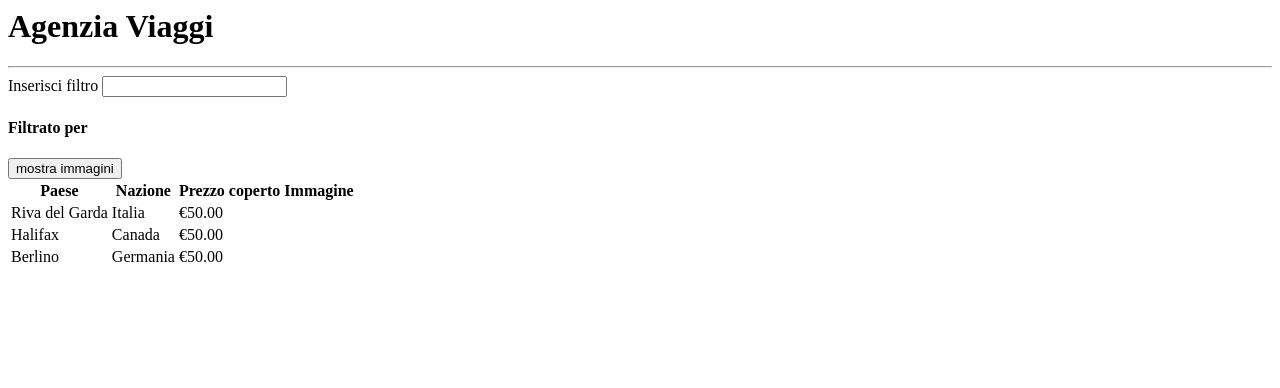
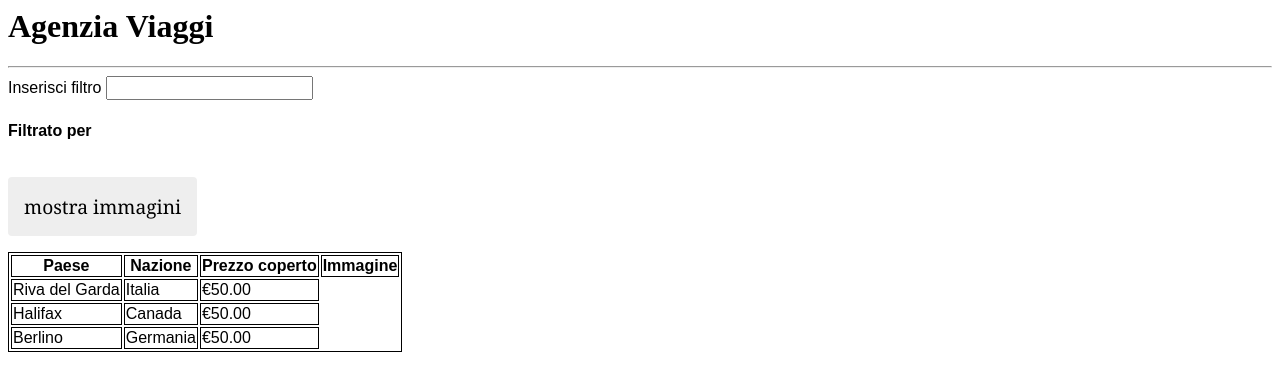
Before and after one commit to nicolasventurini/angular_viaggi, an Angular app: page / in a window 1280 px wide. Shown: the top 388 px of the page. Built offline with nearby package versions, Linux system fonts and the light colour scheme.

Commit message:
2 files modified

```diff
--- a/src/app/viaggi/viaggi.component.css
+++ b/src/app/viaggi/viaggi.component.css
@@ -0,0 +1,55 @@
+h1 {
+  color: black;
+  font-family: 'Franklin Gothic Medium', 'Arial Narrow', Arial, sans-serif;
+  font-size: 250%;
+}
+h2 {
+  color: purple;
+  font-family: 'Franklin Gothic Medium', 'Arial Narrow', Arial, sans-serif;
+}
+h3 {
+  color: #444;
+  font-family: Arial, Helvetica, sans-serif;
+  font-weight: lighter;
+}
+body {
+  margin: 2em;
+}
+body,
+input[type='text'],
+button {
+  color: #333;
+  font-family: Cambria, Georgia, serif;
+}
+button {
+  background-color: #eee;
+  border: none;
+  border-radius: 4px;
+  cursor: pointer;
+  color: black;
+  font-size: 1.2rem;
+  padding: 1rem;
+  margin-right: 1rem;
+  margin-bottom: 1rem;
+  margin-top: 1rem;
+}
+button:hover {
+  background-color: black;
+  color: white;
+}
+button:disabled {
+  background-color: #eee;
+  color: #aaa;
+  cursor: auto;
+}
+
+/* everywhere else */
+* {
+  font-family: Arial, Helvetica, sans-serif;
+}
+
+table,
+th,
+td {
+  border: 1px solid black;
+}
--- a/src/app/viaggi/viaggi.component.ts
+++ b/src/app/viaggi/viaggi.component.ts
@@ -1,4 +1,4 @@
-import { Component } from '@angular/core';
+import { Component, OnInit } from '@angular/core';
 import { ILocalita } from './localita';
 
 @Component({
@@ -6,14 +6,24 @@ import { ILocalita } from './localita';
   templateUrl: './viaggi.component.html',
   styleUrls: ['./viaggi.component.css'],
 })
-export class LocalitaComponent {
+export class LocalitaComponent implements OnInit {
   paese: string;
   nazione: string;
   immagine: string;
   mostraImmagine: boolean = false;
   localitaSelezionata: ILocalita;
-  listaFilter: string = '';
+  //listaFilter: string = '';
   prezzo: number;
+  private _listaFilter: string = '';
+
+  get listaFilter(): string {
+    return this._listaFilter;
+  }
+
+  set listaFilter(value: string) {
+    this._listaFilter = value;
+    console.log(value);
+  }
 
   localita: ILocalita[] = [
     {
@@ -42,4 +52,7 @@ export class LocalitaComponent {
   mostraNascondiImg(): void {
     this.mostraImmagine = !this.mostraImmagine;
   }
+  ngOnInit() {
+    console.log('lista creata');
+  }
 }
```
